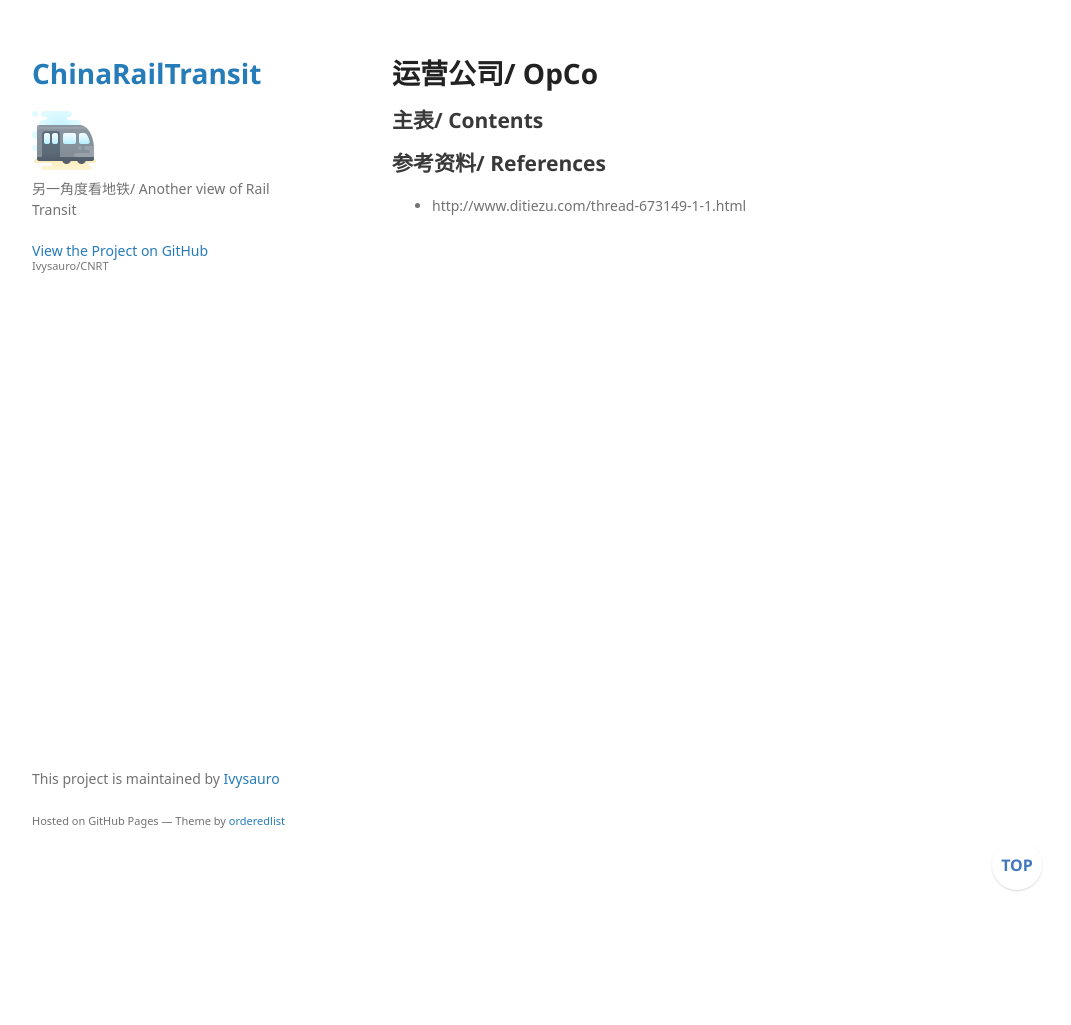
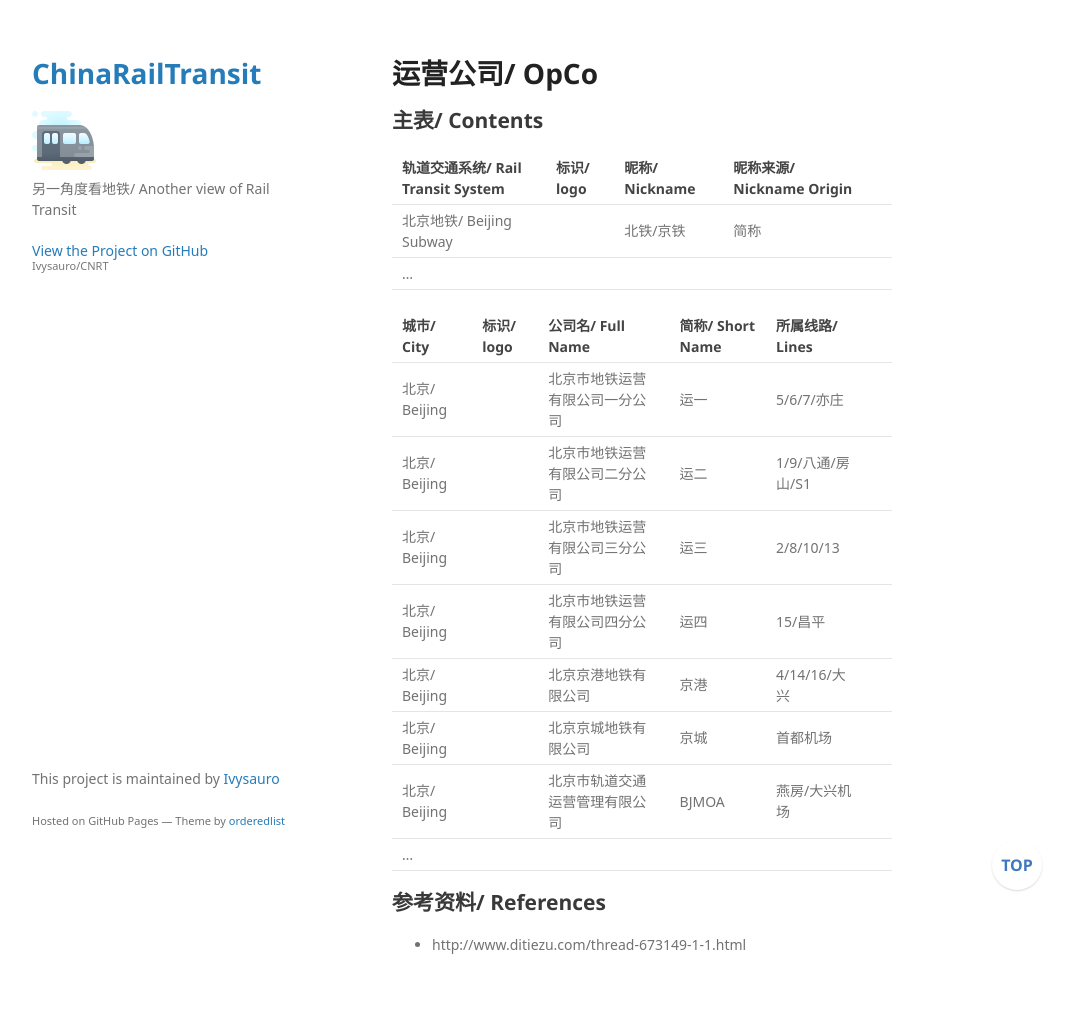
Before and after one commit to Ivysauro/CNRT, a Jekyll site: the page built from data/OpCo.md, in a window 1280 px wide. Shown: the whole page, without its empty margins (178-1249 px from the left). Built offline with Jekyll 4.4.1, drawn with Linux system fonts in a browser that asks for light colours; some web fonts are replaced; our own code applies the rules of GitHub Pages for plain Markdown files; a script that is not in the unit is left out; before the commit the page ends 900 px from its top, so only the background shows below that.

Commit message:
🍊填充部分数据

```diff
--- a/data/OpCo.md
+++ b/data/OpCo.md
@@ -2,5 +2,22 @@
 
 ## 主表/ Contents
 
+| 轨道交通系统/ Rail Transit System | 标识/ logo | 昵称/ Nickname | 昵称来源/ Nickname Origin | |
+| :- | :- | :- | :- | :- |
+| 北京地铁/ Beijing Subway | | 北铁/京铁 | 简称 |
+| … |
+
+| 城市/ City | 标识/ logo | 公司名/ Full Name | 简称/ Short Name | 所属线路/ Lines | |
+| :- | :- | :- | :- | :- | :- |
+| 北京/ Beijing | | 北京市地铁运营有限公司一分公司 | 运一 | 5/6/7/亦庄 |
+| 北京/ Beijing | | 北京市地铁运营有限公司二分公司 | 运二 | 1/9/八通/房山/S1 |
+| 北京/ Beijing | | 北京市地铁运营有限公司三分公司 | 运三 | 2/8/10/13 |
+| 北京/ Beijing | | 北京市地铁运营有限公司四分公司 | 运四 | 15/昌平 |
+| 北京/ Beijing | | 北京京港地铁有限公司 | 京港 | 4/14/16/大兴 |
+| 北京/ Beijing | | 北京京城地铁有限公司 | 京城 | 首都机场 |
+| 北京/ Beijing | | 北京市轨道交通运营管理有限公司 | BJMOA | 燕房/大兴机场 |
+| … |
+
+
 ## 参考资料/ References
 - http://www.ditiezu.com/thread-673149-1-1.html
```
